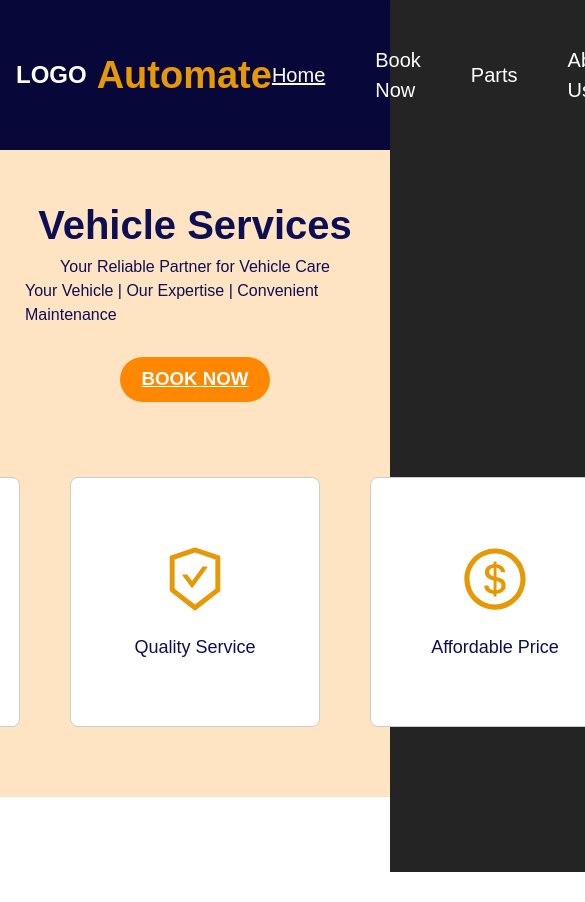
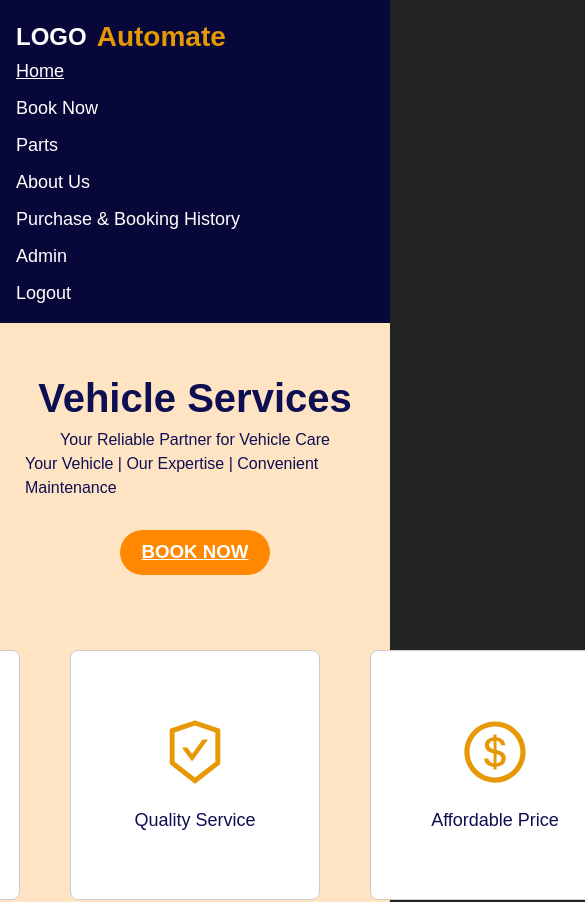
Before and after one commit to mubassera/AutoMate-mern-app, a React (Vite) app in the folder client/: page /home in a window 390 px wide. Shown: the top 902 px of the page, 585 px wide, since content can reach past the window. Built offline with nearby package versions, Linux system fonts and the light colour scheme.

Commit message:
deployment done, added api folder and login,signup,logout methods in it, developed navbar css

```diff
--- /dev/null
+++ b/client/src/Api/auth.js
@@ -0,0 +1,45 @@
+import axios from "axios";
+
+const baseURL = "https://auto-mate-mern-app-glrn.vercel.app";
+
+//sign up user
+export const signup = async (data) => {
+  const config = {
+    headers: {
+      "Content-type": "application/json",
+    },
+  };
+
+  const response = await axios.post(`${baseURL}/user/register/`, data, config);
+  return response.data;
+};
+
+//login user
+export const login = async (data) => {
+  const config = {
+    headers: {
+      "Content-type": "application/json",
+    },
+  };
+
+  const response = await axios.post(`${baseURL}/user/login/`, data, config);
+  return response.data;
+};
+
+//logout user
+export const logoutUser = async () => {
+  try {
+    const response = await axios.post(
+      `${baseURL}/user/logout`,
+      {},
+      {
+        headers: {
+          "Content-type": "application/json",
+        },
+      }
+    );
+    return response.data;
+  } catch (error) {
+    throw new Error("Logout failed: " + error.response.data.message);
+  }
+};
--- a/client/src/components/login/Login.jsx
+++ b/client/src/components/login/Login.jsx
@@ -8,6 +8,7 @@ import {
 } from "react-icons/fa";
 import { useNavigate } from "react-router-dom";
 import axios from "axios";
+import { login, signup } from "../../Api/auth";
 import "./Login.css";
 
 export const Login = () => {
@@ -36,61 +37,36 @@ export const Login = () => {
 
   const handleLogin = async (e) => {
     e.preventDefault();
-    //console.log(data);
     try {
-      const config = {
-        headers: {
-          "Content-type": "application/json",
-        },
-      };
-
-      const response = await axios.post(
-        "https://auto-mate-mern-app-glrn.vercel.app/user/login/",
-        data,
-        config
-      );
-
-      //console.log("login: ", response);
-      if (response.data == "Invalid email or password") {
+      const response = await login(data);
+      if (response === "Invalid email or password") {
         alert("Invalid email or password");
       } else {
-        localStorage.setItem("userData", JSON.stringify(response.data));
+        localStorage.setItem("userData", JSON.stringify(response));
         navigate("/home");
       }
     } catch (error) {
-      alert("Some error has occured. Please try again later");
+      alert("Some error has occurred. Please try again later");
       console.log(error);
     }
   };
 
   const handleSignUp = async (e) => {
     e.preventDefault();
-    console.log(data);
     try {
-      const config = {
-        headers: {
-          "Content-type": "application/json",
-        },
-      };
-
-      const response = await axios.post(
-        "https://auto-mate-mern-app-glrn.vercel.app/user/register/",
-        data,
-        config
-      );
-      //console.log(response);
-      if (response.data == "choose your vehicle") {
+      const response = await signup(data);
+      if (response === "choose your vehicle") {
         alert("Choose your vehicle");
-      } else if (response.data == "User already Exists") {
+      } else if (response === "User already Exists") {
         alert("User already Exists");
-      } else if (response.data == "Username already Exists") {
+      } else if (response === "Username already Exists") {
         alert("Username already Exists");
       } else {
-        localStorage.setItem("userData", JSON.stringify(response.data));
+        localStorage.setItem("userData", JSON.stringify(response));
         navigate("/home");
       }
     } catch (error) {
-      alert("Some error has occured. Please try again later");
+      alert("Some error has occurred. Please try again later");
       console.log(error);
     }
   };
--- a/client/src/components/navbar/navbar.css
+++ b/client/src/components/navbar/navbar.css
@@ -1,12 +1,14 @@
+/* Base Styles */
 .navbar {
   display: flex;
-    justify-content: space-around;
+  justify-content: space-between;
   padding: 16px;
   box-shadow: 0 1px 3px -2px black;
-    width: 100%;
+  width: 100vw;
   height: 150px;
   background: rgb(7, 7, 57);
-
+  align-items: center;
+  flex-wrap: wrap;
 }
 
 .navLogo {
@@ -30,7 +32,6 @@
   color: #ec8383;
   font-size: 20px;
   font-weight: 500;
-
 }
 
 .navMenu li {
@@ -43,16 +44,43 @@
   color: bisque;
 }
 
-
-.navbar li a{
-
+.navbar li a {
   color: white;
-            /* Set text color to white */
   text-decoration: none;
-            /* Remove underline */
-
 }
 
 .navMenu li a.active {
   text-decoration: underline;
 }
+
+/* Responsive Styles */
+@media (max-width: 768px) {
+  .navbar {
+    flex-direction: column;
+    align-items: flex-start;
+    height: auto;
+  }
+
+  .navMenu {
+    flex-direction: column;
+    gap: 20px;
+    width: 100%;
+    align-items: flex-start;
+  }
+
+  .navMenu li {
+    width: 100%;
+    align-items: flex-start;
+  }
+}
+
+@media (max-width: 480px) {
+  .navLogo p {
+    font-size: 28px;
+  }
+
+  .navMenu {
+    gap: 10px;
+    font-size: 18px;
+  }
+}
--- a/client/src/components/navbar/navbar.jsx
+++ b/client/src/components/navbar/navbar.jsx
@@ -2,16 +2,13 @@ import React from "react";
 import { NavLink } from "react-router-dom";
 import "./navbar.css";
 import axios from "axios";
+import { logoutUser } from "../../Api/auth";
 
 const Navbar = () => {
   const handleLogout = async () => {
     try {
-      const response = await axios.post(
-        "http://localhost:5000/user/logout",
-        null,
-        {}
-      );
-      console.log(response.data);
+      await logoutUser();
+      alert("Logout successful");
       localStorage.removeItem("userData");
     } catch (error) {
       console.error("Logout failed:", error);
```
Also changed, not shown: 1 other file (tests, documents, lock files or other folders). Lines whose indentation alone changed are shown as unchanged.
